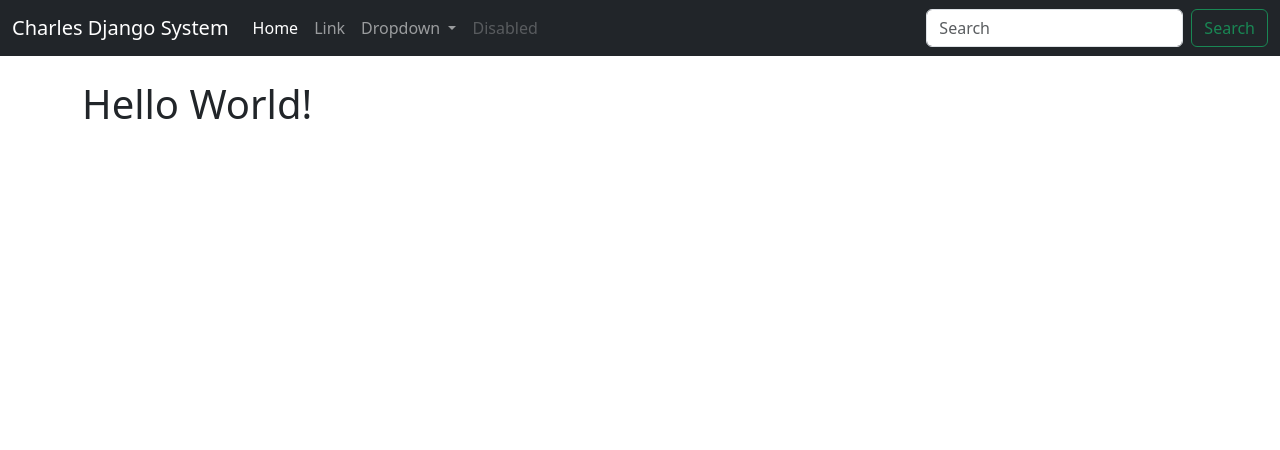
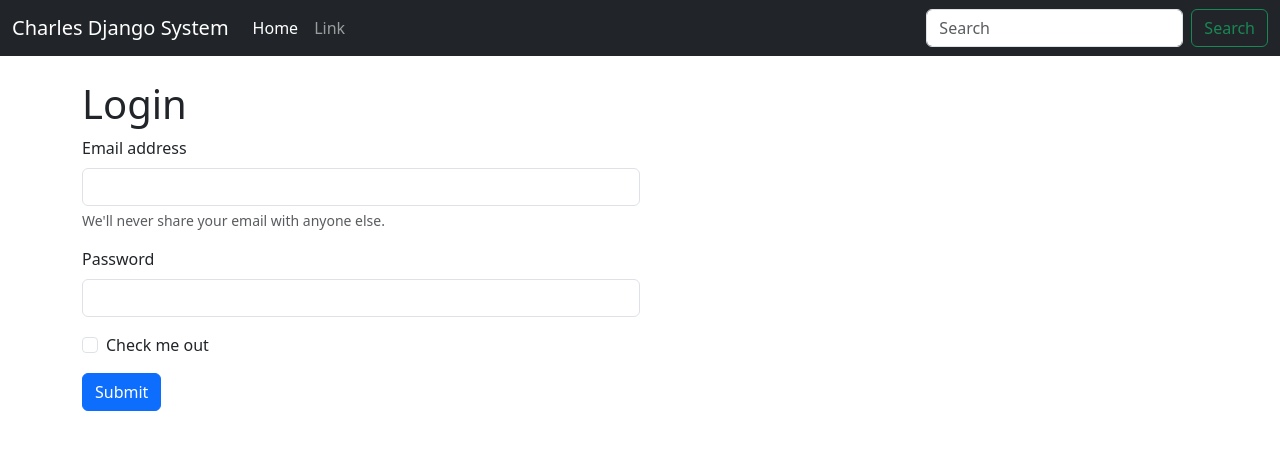
Before and after one commit to charlesisuga/Django-CRM, a Django app: page / in a window 1280 px wide. Shown: the top 450 px of the page. Run offline with Django 5.2, Linux system fonts and the light colour scheme.

Commit message:
Save all changes

```diff
--- a/isuga_project/website/templates/home.html
+++ b/isuga_project/website/templates/home.html
@@ -1,4 +1,25 @@
 {% extends "base.html" %}
 {% block content %}
-    <h1>Hello World!</h1>
+<div class="col-md-6 offset-md">
+<h1>Login</h1>
+<form method="POST" action="{% url 'home' %}">
+    {% csrf_token %}
+    <form>
+  <div class="mb-3">
+    <label for="exampleInputEmail1" class="form-label">Email address</label>
+    <input type="email" class="form-control" id="exampleInputEmail1" aria-describedby="emailHelp">
+    <div id="emailHelp" class="form-text">We'll never share your email with anyone else.</div>
+  </div>
+  <div class="mb-3">
+    <label for="exampleInputPassword1" class="form-label">Password</label>
+    <input type="password" class="form-control" id="exampleInputPassword1">
+  </div>
+  <div class="mb-3 form-check">
+    <input type="checkbox" class="form-check-input" id="exampleCheck1">
+    <label class="form-check-label" for="exampleCheck1">Check me out</label>
+  </div>
+  <button type="submit" class="btn btn-primary">Submit</button>
+
+</form>
+</div>
 {% endblock %}
--- a/isuga_project/website/templates/navbar.html
+++ b/isuga_project/website/templates/navbar.html
@@ -12,20 +12,6 @@
         <li class="nav-item">
           <a class="nav-link" href="#">Link</a>
         </li>
-        <li class="nav-item dropdown">
-          <a class="nav-link dropdown-toggle" href="#" role="button" data-bs-toggle="dropdown" aria-expanded="false">
-            Dropdown
-          </a>
-          <ul class="dropdown-menu">
-            <li><a class="dropdown-item" href="#">Action</a></li>
-            <li><a class="dropdown-item" href="#">Another action</a></li>
-            <li><hr class="dropdown-divider"></li>
-            <li><a class="dropdown-item" href="#">Something else here</a></li>
-          </ul>
-        </li>
-        <li class="nav-item">
-          <a class="nav-link disabled" aria-disabled="true">Disabled</a>
-        </li>
       </ul>
       <form class="d-flex" role="search">
         <input class="form-control me-2" type="search" placeholder="Search" aria-label="Search"/>
--- a/isuga_project/website/urls.py
+++ b/isuga_project/website/urls.py
@@ -4,4 +4,6 @@ from . import views
 
 urlpatterns = [
     path('', views.home, name='home'),
+    #path('login/', views.login_user, name='login'),
+    #path('logout/', views.logout_user, name='logout'),
 ]
```
